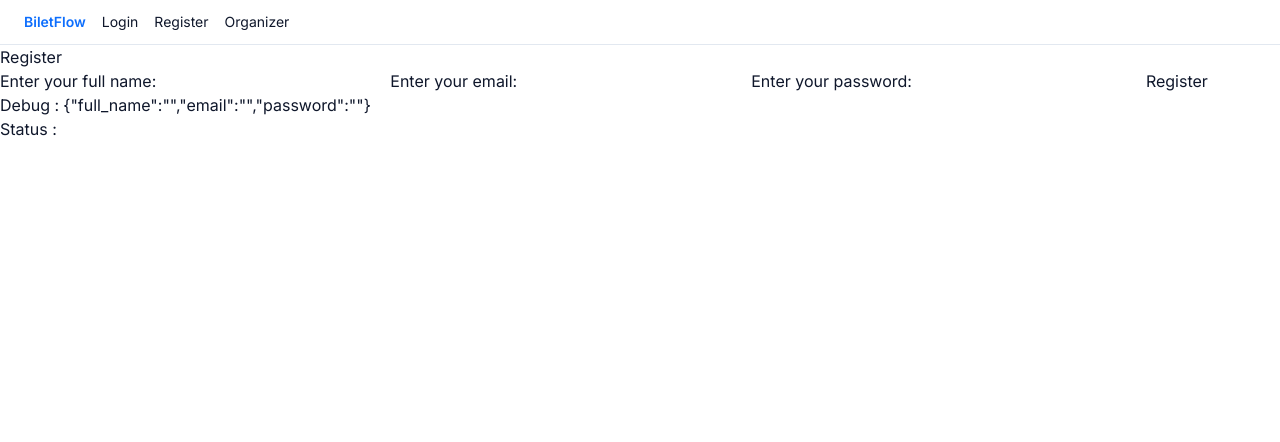
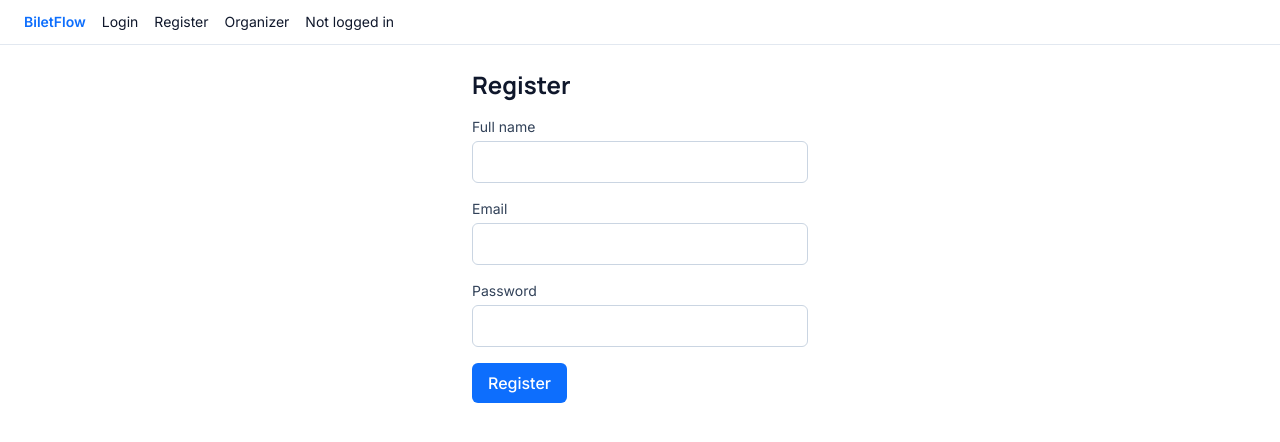
Before and after one commit to diaskarshal/biletflow, a React (Vite) app in the folder web/: page /register in a window 1280 px wide. Shown: the top 442 px of the page. Built offline with nearby package versions, Linux system fonts and the light colour scheme; no server answers; what openapi-fetch would draw is missing.

Commit message:
finish login/register, add .dockerignore

```diff
--- a/web/src/App.tsx
+++ b/web/src/App.tsx
@@ -4,24 +4,32 @@ import { Home } from "./pages/Home";
 import { Placeholder } from "./pages/Placeholder";
 import { Login } from "./pages/Login";
 import { Register } from "./pages/Register";
+import { AuthProvider } from "./context/AuthContext";
+
+import { useAuth } from "./context/AuthContext";
 
 const queryClient = new QueryClient();
 
 function Nav() {
+    const { user, logout } = useAuth();
+
     return (
         <nav className="flex gap-4 border-b border-slate-200 px-6 py-3 text-sm">
             <Link to="/" className="font-semibold text-brand">
                 BiletFlow
             </Link>
-      <Link to="/login">Login</Link>
+            {user ? <button onClick={logout}>Logout</button> : <Link to="/login">Login</Link>}
             <Link to="/register">Register</Link>
             <Link to="/organizer">Organizer</Link>
+            <span>{user ? `Logged in as ${user.full_name}` : "Not logged in"}</span>
         </nav>
     );
 }
 
 function App() {
+
     return (
+        <AuthProvider>
             <QueryClientProvider client={queryClient}>
                 <Nav />
                 <Routes>
@@ -33,6 +41,7 @@ function App() {
                 <Route path="/organizer/events/new" element={<Placeholder title="Create Event" />} />
                 </Routes>
             </QueryClientProvider>
+        </AuthProvider>
     );
 }
 
--- a/web/src/components/Form.tsx
+++ b/web/src/components/Form.tsx
@@ -1,6 +1,10 @@
 import { useState } from 'react'
 import { useMutation } from '@tanstack/react-query';
+import { useNavigate } from 'react-router-dom';
 import { api } from "../api/client";
+import { useAuth } from '../context/AuthContext';
+import { Button } from '../components/Button';
+import { Input } from '../components/Input';
 
 export function Form() {
     type Creds = {
@@ -8,61 +12,78 @@ export function Form() {
         password: string,
     }
 
-    const [creds, setCreds] = useState<Creds>({email: "", password: ""});
+    const [creds, setCreds] = useState<Creds>({ email: "", password: "" });
+    const { login } = useAuth();
+    const navigate = useNavigate();
 
-    const { mutate, isPending, isError, isSuccess} = useMutation({
+    const { mutate, isPending, isError, isSuccess } = useMutation({
         mutationFn: async (credentials: Creds) => {
             const { data, error } = await api.POST("/api/v1/auth/login", { body: credentials });
             if (error) throw error;
             return data;
         },
+        onSuccess: async (data) => {
+            const { data: me } = await api.GET("/api/v1/me", {
+                headers: { Authorization: `Bearer ${data.access_token}` },
+            });
+            if (!me) throw new Error("Failed to fetch user after login");
+            login(data.access_token, me);
+            navigate("/");
+        },
     });
 
-    function handleChange(e:React.ChangeEvent<HTMLInputElement>) {
+    function handleChange(e: React.ChangeEvent<HTMLInputElement>) {
         const { name, value } = e.target;
-        setCreds((prev) => ({...prev, [name]: value}));
+        setCreds((prev) => ({ ...prev, [name]: value }));
     }
 
-    function handleSubmit(e:React.SubmitEvent<HTMLFormElement>) {
-        e.preventDefault()
+    function handleSubmit(e: React.SubmitEvent<HTMLFormElement>) {
+        e.preventDefault();
         mutate(creds);
     }
 
     function handleStatus() {
-        if (isPending) {
-            return "Loading";
-        }
-        else if (isError) {
-            return "Login or password is incorrect";
-        }
-        else if (isSuccess) {
-            return "Logged in";
-        }
+        if (isPending) return "Loading";
+        if (isError) return "Login or password is incorrect";
+        if (isSuccess) return "Logged in";
+        return null;
     }
 
+    const status = handleStatus();
+
     return (
-       <form onSubmit={handleSubmit}>
-            <label>
-                Enter your email:
-                <input
+        <form onSubmit={handleSubmit} className="mx-auto max-w-sm space-y-4 p-6">
+            <h1 className="font-heading text-2xl font-bold text-slate-900">Log in</h1>
+
+            <label className="flex flex-col gap-1">
+                <span className="text-sm text-slate-700">Email</span>
+                <Input
                     type="text"
                     name="email"
                     value={creds.email}
                     onChange={handleChange}
                 />
             </label>
-            <label>
-                Enter your password:
-                <input
+
+            <label className="flex flex-col gap-1">
+                <span className="text-sm text-slate-700">Password</span>
+                <Input
                     type="password"
                     name="password"
                     value={creds.password}
                     onChange={handleChange}
                 />
             </label>
-            <button type="submit">Log in</button>
-            <p>Debug : {JSON.stringify(creds)}</p>
-            <p>Status : {handleStatus()} </p>
-       </form>
+
+            <Button type="submit" disabled={isPending}>
+                Log in
+            </Button>
+
+            {status && (
+                <p className={`text-sm ${isError ? "text-red-600" : isSuccess ? "text-emerald-600" : "text-slate-500"}`}>
+                    {status}
+                </p>
+            )}
+        </form>
     );
 }
--- a/web/src/components/RegisterForm.tsx
+++ b/web/src/components/RegisterForm.tsx
@@ -1,6 +1,9 @@
 import { useState } from 'react'
 import { useMutation } from '@tanstack/react-query';
+import { useNavigate } from 'react-router-dom';
 import { api } from "../api/client";
+import { Button } from '../components/Button';
+import { Input } from '../components/Input';
 
 export function RegisterForm() {
     type RegisterCreds = {
@@ -9,70 +12,82 @@ export function RegisterForm() {
         password: string,
     }
 
-    const [creds, setCreds] = useState<RegisterCreds>({full_name: "", email: "", password: ""});
+    const [creds, setCreds] = useState<RegisterCreds>({ full_name: "", email: "", password: "" });
+    const navigate = useNavigate();
 
-    const { mutate, isPending, isError, isSuccess, error} = useMutation({
+    const { mutate, isPending, isError, isSuccess, error } = useMutation({
         mutationFn: async (credentials: RegisterCreds) => {
             const { data, error } = await api.POST("/api/v1/auth/register", { body: credentials });
             if (error) throw error;
             return data;
         },
+        onSuccess: () => {
+            navigate("/login");
+        },
     });
 
-    function handleChange(e:React.ChangeEvent<HTMLInputElement>) {
+    function handleChange(e: React.ChangeEvent<HTMLInputElement>) {
         const { name, value } = e.target;
-        setCreds((prev) => ({...prev, [name]: value}));
+        setCreds((prev) => ({ ...prev, [name]: value }));
     }
 
-    function handleSubmit(e:React.SubmitEvent<HTMLFormElement>) {
-        e.preventDefault()
+    function handleSubmit(e: React.SubmitEvent<HTMLFormElement>) {
+        e.preventDefault();
         mutate(creds);
     }
 
     function handleStatus() {
-        if (isPending) {
-            return "Loading";
-        }
-        else if (isError) {
-            return error.message;
-        }
-        else if (isSuccess) {
-            return "Registered";
-        }
+        if (isPending) return "Loading";
+        if (isError) return (error as any)?.error?.message ?? "Something went wrong";
+        if (isSuccess) return "Registered! Redirecting to login…";
+        return null;
     }
 
+    const status = handleStatus();
+
     return (
-       <form onSubmit={handleSubmit}>
-            <label>
-                Enter your full name:
-                <input
+        <form onSubmit={handleSubmit} className="mx-auto max-w-sm space-y-4 p-6">
+            <h1 className="font-heading text-2xl font-bold text-slate-900">Register</h1>
+
+            <label className="flex flex-col gap-1">
+                <span className="text-sm text-slate-700">Full name</span>
+                <Input
                     type="text"
                     name="full_name"
                     value={creds.full_name}
                     onChange={handleChange}
                 />
             </label>
-            <label>
-                Enter your email:
-                <input
+
+            <label className="flex flex-col gap-1">
+                <span className="text-sm text-slate-700">Email</span>
+                <Input
                     type="text"
                     name="email"
                     value={creds.email}
                     onChange={handleChange}
                 />
             </label>
-            <label>
-                Enter your password:
-                <input
+
+            <label className="flex flex-col gap-1">
+                <span className="text-sm text-slate-700">Password</span>
+                <Input
                     type="password"
                     name="password"
                     value={creds.password}
                     onChange={handleChange}
                 />
             </label>
-            <button type="submit">Register</button>
-            <p>Debug : {JSON.stringify(creds)}</p>
-            <p>Status : {handleStatus()} </p>
-       </form>
+
+            <Button type="submit" disabled={isPending}>
+                Register
+            </Button>
+
+            {status && (
+                <p className={`text-sm ${isError ? "text-red-600" : isSuccess ? "text-emerald-600" : "text-slate-500"}`}>
+                    {status}
+                </p>
+            )}
+        </form>
     );
 }
--- /dev/null
+++ b/web/src/context/AuthContext.tsx
@@ -0,0 +1,51 @@
+import { useState, createContext, useContext, type ReactNode } from 'react'
+
+type User = {
+    full_name: string,
+    email: string,
+}
+
+type AuthContextType = {
+    user: User | null,
+    token: string | null,
+    login: (token: string, user: User) => void,
+    logout: () => void,
+}
+
+const AuthContext = createContext<AuthContextType | undefined>(undefined);
+
+export function AuthProvider({ children }: { children: ReactNode }) {
+    const [user, setUser] = useState<User | null>(() => {
+        const stored = localStorage.getItem("user");
+        return stored ? JSON.parse(stored) : null;
+    });
+    const [token, setToken] = useState<string | null>(() => localStorage.getItem("token"));
+
+    function login(newToken: string, newUser: User) {
+        localStorage.setItem("token", newToken);
+        localStorage.setItem("user", JSON.stringify(newUser));
+        setToken(newToken);
+        setUser(newUser);
+    }
+
+    function logout() {
+        localStorage.removeItem("token");
+        localStorage.removeItem("user");
+        setToken(null);
+        setUser(null);
+    }
+
+    return (
+        <AuthContext.Provider value={{ user, token, login, logout }}>
+            {children}
+        </AuthContext.Provider>
+    );
+}
+
+export function useAuth() {
+    const context = useContext(AuthContext);
+    if (context === undefined) {
+        throw new Error("useAuth must be used inside an AuthProvider");
+    }
+    return context;
+}
--- a/web/src/pages/Login.tsx
+++ b/web/src/pages/Login.tsx
@@ -4,7 +4,6 @@ export function Login() {
 
     return (
         <div>
-            <h1>Login</h1>
             <Form />
         </div>
     );
--- a/web/src/pages/Register.tsx
+++ b/web/src/pages/Register.tsx
@@ -4,7 +4,6 @@ export function Register() {
 
     return (
         <div>
-            <h1>Register</h1>
             <RegisterForm/>
         </div>
     );
```
Also changed, not shown: 1 other file (tests, documents, lock files or other folders). Lines whose indentation alone changed are shown as unchanged.
